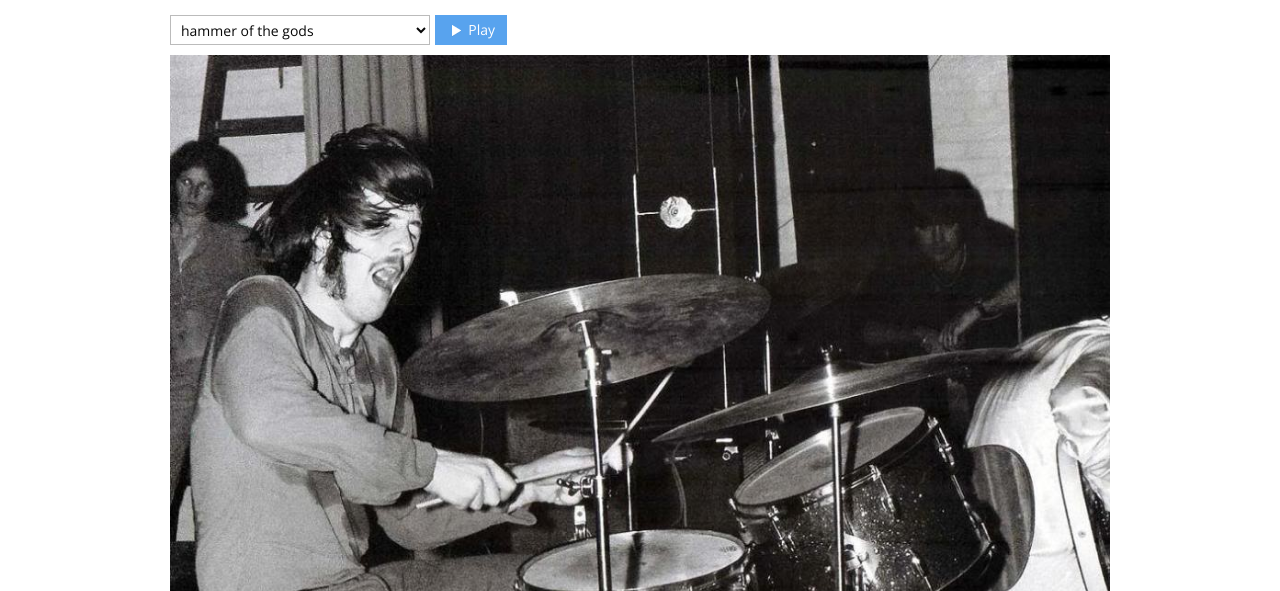
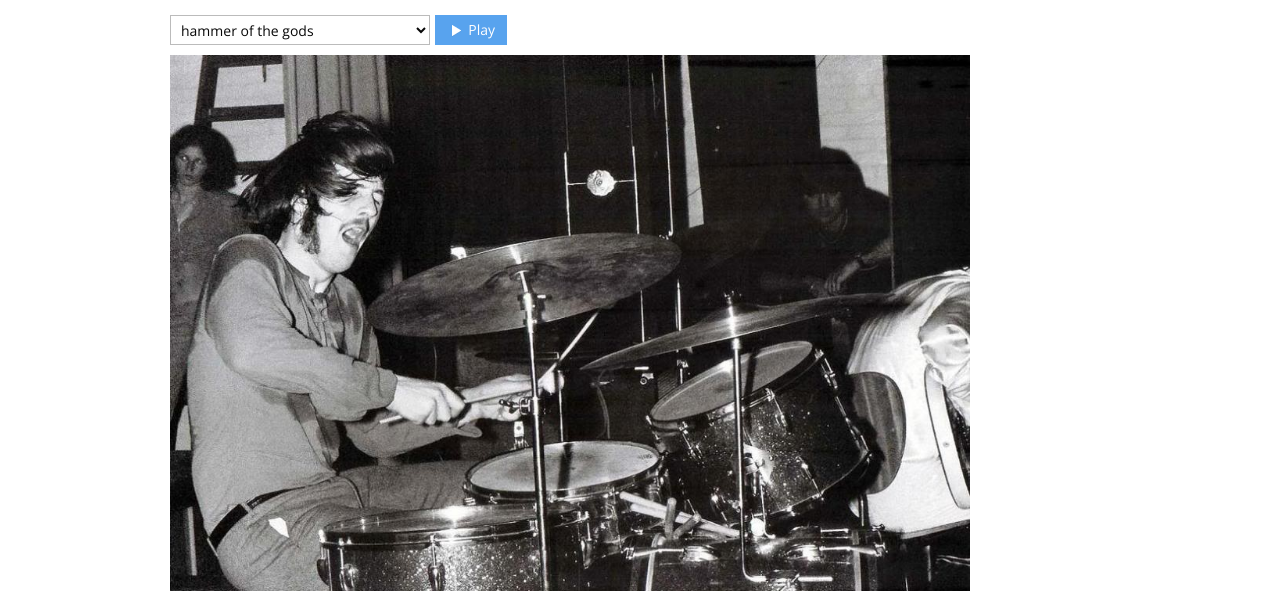
Before and after one commit to echonest/bonhamizer, a plain HTML site: page go.html in a window 1280 px wide. Shown: the part 209-800 px from the top of the page. Drawn offline with nearby package versions, Linux system fonts and the light colour scheme.

Commit message:
styling images

```diff
--- a/styles.css
+++ b/styles.css
@@ -115,6 +115,11 @@ select {
     height:800px;
 }
 
+#slideshow img {
+    width:800px;
+    height:600px;
+}
+
 #slideshow DIV {
     position:absolute;
     top:0;
```
